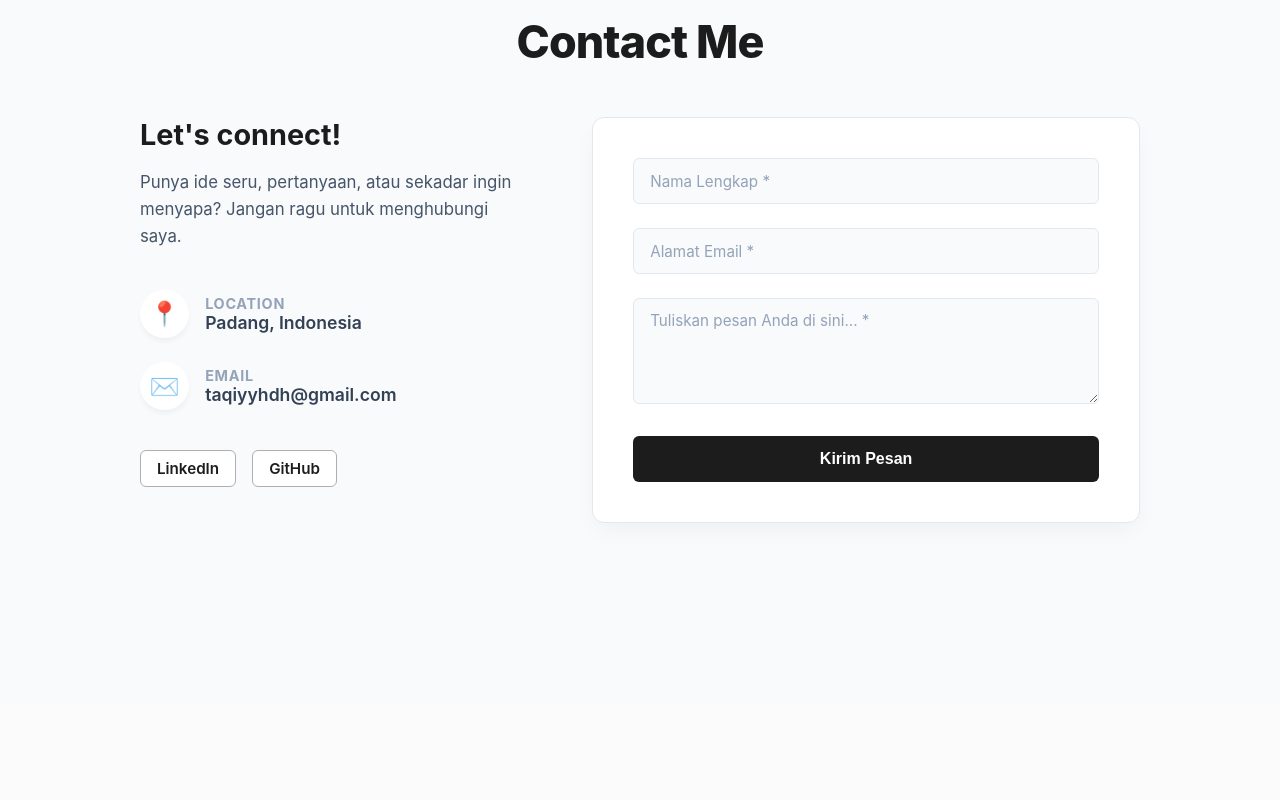
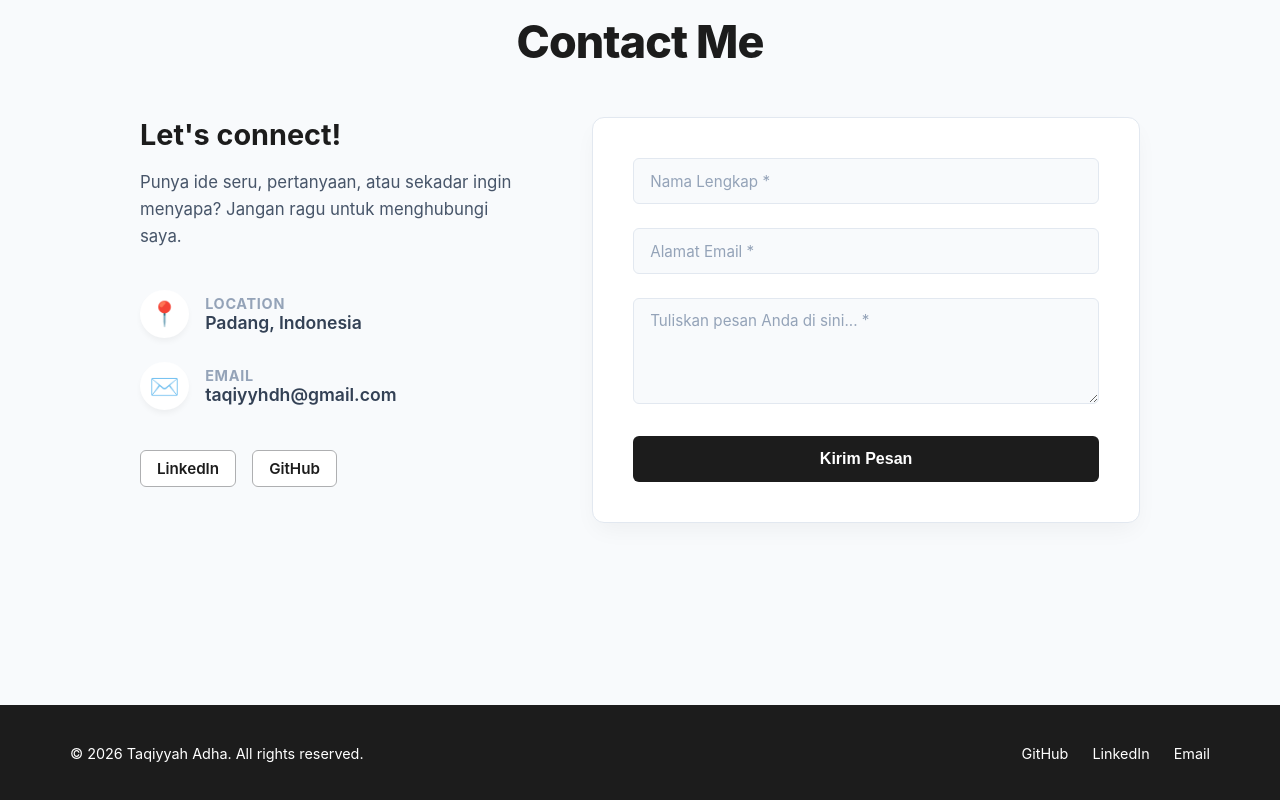
Before and after one commit to taqiyyhdh/portofolio-v2, a React (Vite) app: page / in a window 1280 px wide. Shown: the part 2760-3560 px from the top of the page. Before the commit the page ends 3465 px from the top, so only its background shows below. Built offline with nearby package versions, Linux system fonts and the light colour scheme.

Commit message:
✨ feat: add footer

```diff
--- a/src/App.css
+++ b/src/App.css
@@ -557,3 +557,39 @@ header ul li a:hover {
   transform: translateY(-2px);
   box-shadow: 0 4px 12px rgba(15, 23, 42, 0.15);
 }
+
+.footer-section {
+  background-color: #1c1c1c;
+  color: #ffffff;
+  padding: 40px 0;
+  font-size: 0.9rem;
+}
+
+.footer-section .footer-container {
+  max-width: 1140px;
+  margin: 0 auto;
+  padding: 0 24px;
+  display: flex;
+  justify-content: space-between;
+  align-items: center;
+}
+
+.footer-section .footer-info p {
+  margin: 0;
+}
+
+
+.footer-section .footer-socials-horizontal {
+  display: flex;
+  gap: 24px;
+}
+
+.footer-section .footer-socials-horizontal a {
+  color: #ffffff;
+  text-decoration: none;
+  transition: color 0.2s ease;
+}
+
+.footer-section .footer-socials-horizontal a:hover {
+  color: #dce5f5;
+}
--- a/src/App.jsx
+++ b/src/App.jsx
@@ -5,6 +5,7 @@ import Home from './components/Home';
 import About from './components/About';
 import Contact from './components/Contact';
 import Portofolio from './components/Portofolio';
+import Footer from './components/Footer';
 
 class App extends Component {
 
@@ -18,6 +19,7 @@ class App extends Component {
           <Portofolio />
           <Contact />
         </main>
+        <Footer />
       </div>
     )
   }
--- /dev/null
+++ b/src/components/Footer.jsx
@@ -0,0 +1,29 @@
+import { Component } from 'react';
+
+class Footer extends Component {
+  getCurrentYear = () => {
+    return new Date().getFullYear();
+  };
+
+  render() {
+    return (
+      <footer className="footer-section">
+        <div className="footer-container">
+
+          <div className="footer-info">
+            <p>&copy; {this.getCurrentYear()} Taqiyyah Adha. All rights reserved.</p>
+          </div>
+
+          <div className="footer-socials-horizontal">
+            <a href="https://github.com/taqiyyhdh" target="_blank" rel="noreferrer">GitHub</a>
+            <a href="https://linkedin.com/in/taqiyyahadha" target="_blank" rel="noreferrer">LinkedIn</a>
+            <a href="mailto:taqiyyhdh@gmail.com">Email</a>
+          </div>
+
+        </div>
+      </footer>
+    );
+  }
+}
+
+export default Footer;
```
